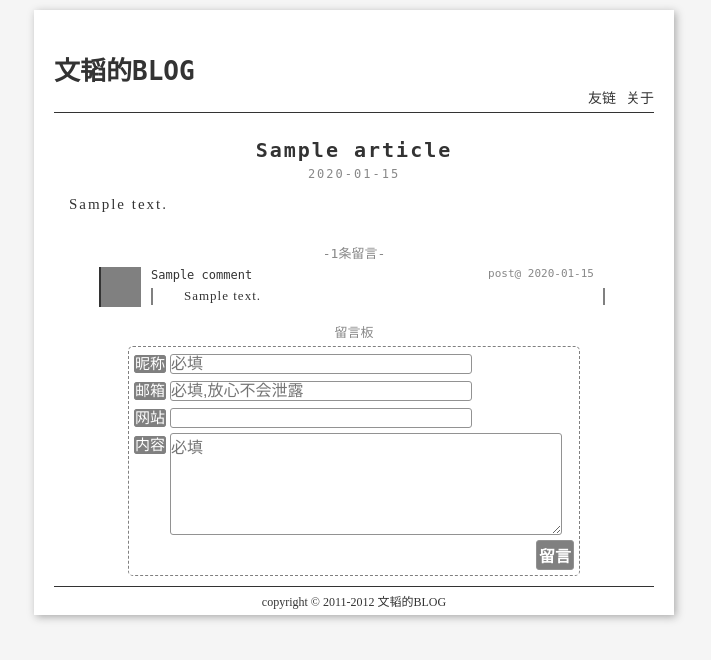
After one commit to zhangwentao/wentao_blog, a Django app: template templates/blog_article_page.html in a window 1280 px wide. The commit adds this page. Shown: the top 660 px of the page, without its empty margins (286-997 px from the left). Run offline with Django 3.2, Linux system fonts and the light colour scheme; the template is opened without the code that fills it: most values are stand-ins (such as "Sample title", 1, 10 or a date in 2020).

Commit message:
增加全文页面，样式部分细节调整

```diff
--- a/static/css/home.css
+++ b/static/css/home.css
@@ -155,7 +155,7 @@ li.abstract-item {
 /* comment */
 .comment {
 	margin:0 auto 10px;
-	width: 540px;
+	width: 510px;
 }
 
 .comment-content {
@@ -194,13 +194,29 @@ li.abstract-item {
 	color: #888;
 }
 
+.comment-number {
+	font-family: monospace;
+	text-align: center;
+	color: #888;
+	font-weight: normal;
+	margin-bottom: 5px;
+}
+
+.comment-number:before {
+	content: "-";
+}
+
+.comment-number:after {
+	content: "条留言-";
+}
+
 .commenter-avatar img {
 	width: 36px;
 }
 
 .comment p {
 	float: left;
-	width: 460px;
+	width: 440px;
 	padding: 0 5px;
 	line-height: 1.3em;
 	font-size: 13px;
@@ -210,7 +226,16 @@ li.abstract-item {
 }
 
 /* form */
-.comment-form-container {
+
+.comment-title {
+	text-align: center;
+	color: #888;
+	font-weight: normal;
+	font-size: 13px;
+	margin-bottom: 5px;
+}
+
+.comment-form {
 	position: relative;
 	width: 440px;
 	padding: 5px;
@@ -219,16 +244,16 @@ li.abstract-item {
 	margin:0 auto;
 }
 
-.comment-form-container input,
-.comment-form-container textarea {
+.comment-form input,
+.comment-form textarea {
 	margin-bottom: 5px;
 }
 
-.comment-form-container input {
+.comment-form input {
 	width: 300px;
 }
 
-.comment-form-container textarea {
+.comment-form textarea {
 	vertical-align: top;
 	width: 380px;
 	max-width: 390px;
@@ -237,7 +262,7 @@ li.abstract-item {
 	min-height: 100px;
 }
 
-.comment-form-container label {
+.comment-form label {
 	color: #fff;
 	font-size: 15px;
 	background-color: gray;
@@ -245,7 +270,7 @@ li.abstract-item {
 	border-radius: 3px;
 }
 
-.comment-form-container input[type="submit"] {
+.comment-form input[type="submit"] {
 	padding: 2px;
 	width: auto;
 	margin: 0;
@@ -278,3 +303,36 @@ li.abstract-item {
 	font-weight: bold;
 	margin: 0 10px;
 }
+
+.full-article {
+	padding: 25px 0 30px;
+	margin: 0 auto;
+	width: 570px;
+	font-family: serif,sans-serif;
+	text-align: justify;
+	letter-spacing: 2px;
+	font-size: 15px;
+}
+
+.full-article .creation-time {
+	display: block;
+	text-align: center;
+	font-size: 12px;
+	margin:5px 0 15px;
+	font-family: monospace;
+	color: #888;
+}
+
+.full-article h2.title {
+	text-align: center;
+	font-size: 20px;
+}
+
+.full-article h3 {
+	margin-bottom: 5px;
+}
+
+.full-article p {
+	text-indent: 2em;
+	margin-bottom: 5px;
+}
--- a/templates/blog_abstract_list.html
+++ b/templates/blog_abstract_list.html
@@ -5,7 +5,7 @@
 	{% for abstract in article_list %}
 	<li class="abstract-item clearfix">
 		<aside class="info">
-			<time datetime="{{abstract.creation_time.year}}-{{abstract.creation_time.month}}-{{abstract.creation_time.day}}" class="pub-time">
+			<time datetime="{{abstract.creation_time|date:"Y-m-d"}}" class="pub-time">
 			<span class="year">{{abstract.creation_time.year}}</span><span class="month">{{abstract.creation_time.month}}</span><span class="day">{{abstract.creation_time.day}}</span>
 			</time>
 		</aside>
--- /dev/null
+++ b/templates/blog_article_page.html
@@ -0,0 +1,57 @@
+{% extends "blog_base.html" %}
+{% block page_title %}文韬的BLOG{% endblock %}
+{% block content %}
+	<article class="full-article">
+		<h2 class="title"> {{	article.title }} </h2>
+		<time class="creation-time">{{article.creation_time|date:"Y-m-d"}}</time>
+		{% load markup %}
+		{{ article.content|safe|markdown }}
+	</article>
+
+	<section class="comment-container">
+		<h2 class="comment-number">{{comment_list|length}}</h2>
+		<ul class="comment-list">
+			{% for comment in comment_list %}
+			<li>
+				<article class="comment clearfix">
+					<header class="comment-header">
+						<figure class="commenter-avatar">
+							<img src=""/>
+						</figure>
+						<a class="commenter-name">{{comment.visitor_name}}</a>
+						<time class="comment-time"/>{{comment.creation_time|date:"Y-m-d"}}</time>
+					</header>
+					<p class="comment-content">
+						{{comment.content}}
+					</p>
+				</article>
+			</li>
+			{% endfor %}
+		</ul>
+	</section>
+
+	<section>
+		<h2 class="comment-title">留言板</h2>
+		<form class="comment-form">
+			<p>
+				<label for="">昵称</label>
+				<input type="text" id="nickname" placeholder="必填"/>
+			</p>
+			<p>
+				<label for="email">邮箱</label>
+				<input type="email" id="email" placeholder="必填,放心不会泄露"/>
+			</p>
+			<p>
+				<label for="">网站</label>
+				<input type="url" id="site"/>
+			</p>
+			<p>
+				<label>内容</label>
+				<textarea placeholder="必填" id="content"></textarea>
+			</p>
+			<p class="submit-container">
+				<input type="submit" value="留言"/>
+			<p>
+		</form>
+	</section>
+{% endblock %}
--- a/urls.py
+++ b/urls.py
@@ -1,6 +1,7 @@
 from django.conf.urls.defaults import patterns, include, url
-from views import article_list
+from views import article_list, article
 
 urlpatterns = patterns('',
-	(r'^article-list/(\d+)$',article_list),
+	(r'^article/list/(\d+)$',article_list),
+	(r'^article/(\d+)$',article),
 )
--- a/views.py
+++ b/views.py
@@ -12,3 +12,8 @@ def article_list( request,page_num ):
 	pre_page = page_num-1 if article_list_page.has_previous() else ''
 	next_page = page_num+1 if article_list_page.has_next() else ''
 	return render_to_response('blog_abstract_list.html',{'article_list':article_list_page.object_list,'next_page':next_page,'pre_page':pre_page,'cur_page':page_num})
+
+def article( request, article_id ):
+	article = Article.objects.get( id = article_id )
+	comment_list = Comment.objects.filter( article = article )
+	return render_to_response( 'blog_article_page.html', {'article':article,'comment_list':comment_list})
```
